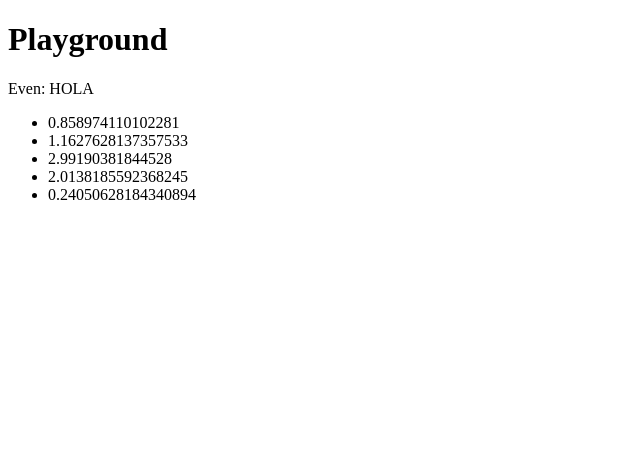
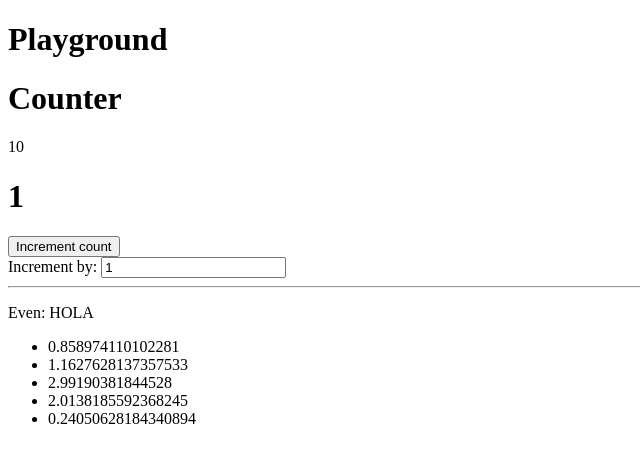
Before and after one commit to andresqb198/VueToDo, a plain HTML site: page playground.html in a window 1280 px wide. Shown: the whole page, without its empty margins (0-640 px from the left). Drawn offline with nearby package versions, Linux system fonts and the light colour scheme.

Commit message:
:construction: Add buttons and forms

```diff
--- a/playground.html
+++ b/playground.html
@@ -9,6 +9,20 @@
     <body>
         <h1>Playground</h1>
         <div id="app">
+
+            <h1>Counter</h1>
+            <p>{{ count }}</p>
+            <h1> {{ incrementAmount }} </h1>
+            <button v-on:click="incrementCount">Increment count</button>
+            <div>
+                <label for="incrementAmount">Increment by: </label>
+                <input type="number"
+                v-model="incrementAmount"
+                v-bind:value="incrementAmount"/>
+            </div>
+
+            <hr/>
+
            <p v-if="message.length % 2 === 0"> Even: {{ message.toUpperCase() }} </p>
            <p v-else> Odd: {{ message }} </p>
            <ul>
@@ -16,17 +30,28 @@
                     {{ number * Math.random()}}
                 </li>
            </ul>
+
         </div>
 
         <script src="https://unpkg.com/vue@3/dist/vue.global.js"></script>
         <script>
             const { createApp } = Vue
+
+
+
             const app = createApp({
                 data() {
                     return {
+                        count: 10,
+                        incrementAmount:1,
                         message: 'Hola',
                         listOfNumbers: [1,2,3,4,5]
                     }
+                },
+                methods:{
+                    incrementCount() {
+                        this.count += this.incrementAmount
+                    },
                 }
             })
             app.mount('#app')
```
Also changed, not shown: index.html (added, +39 -0 lines).
